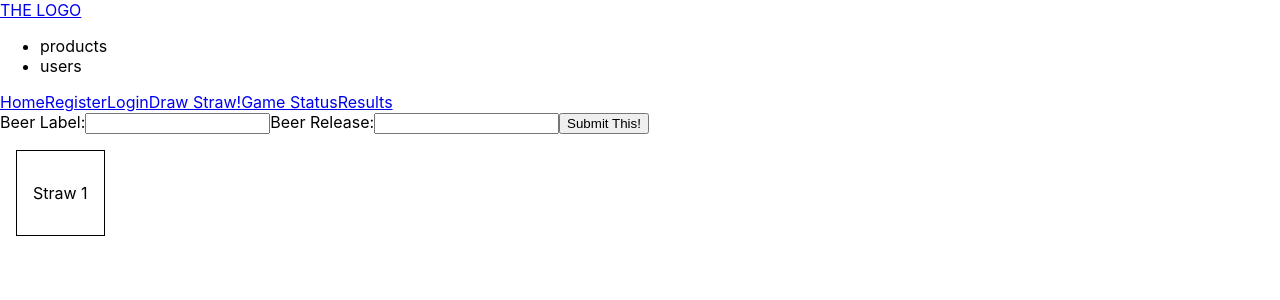
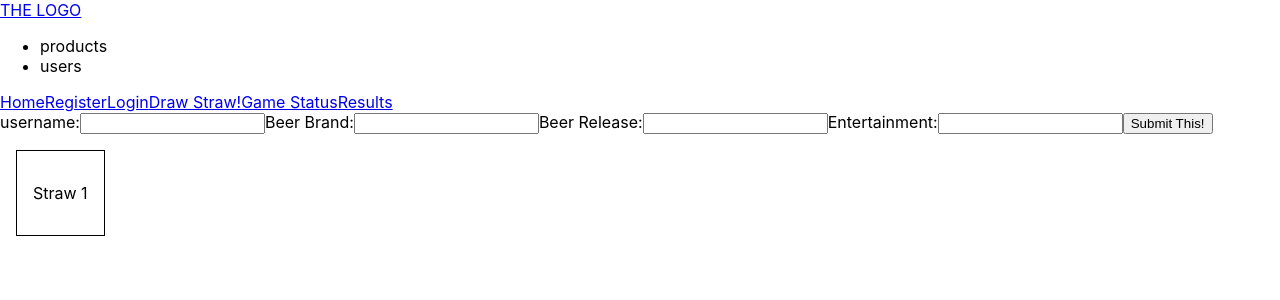
Before and after one commit to pocketcalculator/drawstrawsforbeerandsnacks-client, a React (Create React App) app: page /draw in a window 1280 px wide. Shown: the top 300 px of the page. Built offline with nearby package versions, Linux system fonts and the light colour scheme.

Commit message:
basic functionality and rendering working for each component

```diff
--- a/src/components/Draw/Draw.js
+++ b/src/components/Draw/Draw.js
@@ -10,9 +10,7 @@ const Draw = (props) => {
     <div>
       <Form
         submitted={(event) => props.submitted(event)}
-        changed={(event) => props.changed(event)}
-        beerLabel={props.beerLabel}
-        beerRelease={props.beerRelease}/>
+        changed={(event) => props.changed(event)}/>
       <StrawBox strawClicked={() => props.strawClicked()}/>
     </div>
   )
--- a/src/components/Draw/Form/Form.js
+++ b/src/components/Draw/Form/Form.js
@@ -5,26 +5,35 @@ import './Form.css'
 const Form = ( props ) => {
   return (
     <form onSubmit={props.submitted}>
-      <label htmlFor="beerLabel">Beer Label:</label>
+      <label htmlFor="userName">username:</label>
       <input
         onChange={props.changed}
-        id="beerLabel"
-        name="beerLabel"
+        id="userName"
+        name="userName"
         type="text"
-        value={props.beerLabel}
       />
-
+      <label htmlFor="beerBrand">Beer Brand:</label>
+      <input
+        onChange={props.changed}
+        id="beerBrand"
+        name="beerBrand"
+        type="text"
+      />
       <label htmlFor="beerRelease">Beer Release:</label>
       <input
         onChange={props.changed}
         id="beerRelease"
         name="beerRelease"
         type="text"
-        value={props.beerRelease}
       />
-
+      <label htmlFor="entertainment">Entertainment:</label>
+      <input
+        onChange={props.changed}
+        id="entertainment"
+        name="entertainment"
+        type="text"
+      />
       <button>Submit This!</button>
-
   </form>
   )
 }
--- a/src/components/Results/Results.js
+++ b/src/components/Results/Results.js
@@ -4,16 +4,15 @@ import './Results.css'
 
 const Results = ( props ) => {
 
-  const displayResults = props.data.map( (previousWeeksResults, index) => {
+  const displayResults = props.archivedGames.map( (previousWeeksResults, index) => {
     let players = previousWeeksResults.players.map( player => {
       return (
-        player.username
+        player.userName
       )
     })
     let winner = previousWeeksResults.players.find( player => {
-      return previousWeeksResults.winner === player.username
+      return previousWeeksResults.winner === player.userName
     })
-    console.log(winner)
     return (
       <div className="Results" key={index}>
         <p>For week {previousWeeksResults.week}, players were: {players.join(", ")}.  The winner was {previousWeeksResults.winner}.</p>
--- a/src/components/Status/Status.js
+++ b/src/components/Status/Status.js
@@ -1,18 +1,22 @@
 import React from "react"
 
 const Status = ( props ) => {
-  console.log(props.newGame)
   let gameStatus
   if (props.newGame === true) {
     gameStatus = 'No one has entered for this week yet.  Draw a straw to get it started!'
   } else {
-    gameStatus = (
-      props.currentGame.week
-    )
+    gameStatus = props.players.map( (currentWeekResults, index) => {
+        return (
+          <div className="Results" key={index}>
+            <p>{currentWeekResults.userName}</p>
+            <p>{currentWeekResults.strawDrawn}</p>
+          </div>
+        )
+    })
   }
   return (
     <div>
-      <p>{gameStatus}</p>
+      {gameStatus}
     </div>
   )
 }
--- a/src/containers/App.js
+++ b/src/containers/App.js
@@ -14,28 +14,23 @@ import Navigation from "../components/Navigation"
 class App extends Component {
 
   state = {
-    newGame: false,
-    submissionData: {
-      username: '',
-      strawDrawn: '',
-      beerLabel: '',
-      beerRelease: ''
-    },
-    currentGame: {
-      id: '',
-      week: 52,
-      straws: [1, 2, 3, 4, 5, 6, 7, 8, 9],
-      players: []
-    },
+    newGame: true,
+    userName: '',
+    beerRelease: '',
+    beerBrand: '',
+    snackRelease: '',
+    snackBrand: '',
+    entertainment: '',
+    players: [],
     archivedGames: [
       { id: 'a123',
         week: 49,
         winner: 'rick',
         players: [
           {
-            username: 'rick',
-            strawdrawn: 1,
-            strawlength: 20.5,
+            userName: 'rick',
+            strawDrawn: 1,
+            strawLength: 20.5,
             beerRelease: "420 Pale Ale",
             beerBrand: "Sweetwater Brewing Company",
             snackRelease: "Baked Potato Chips",
@@ -43,7 +38,7 @@ class App extends Component {
             entertainment: "MXC"
           },
           {
-            username: 'paul',
+            userName: 'paul',
             strawdrawn: 5,
             strawlength: 11.0,
             beerRelease: "Hawskbill",
@@ -59,7 +54,7 @@ class App extends Component {
         winner: 'dave',
         players: [
           {
-            username: 'dave',
+            userName: 'dave',
             strawdrawn: 4,
             strawlength: 2.5,
             beerRelease: "Ultra",
@@ -69,7 +64,7 @@ class App extends Component {
             entertainment: "Animal House Favorite Clips"
           },
           {
-            username: 'jacque',
+            userName: 'jacque',
             strawdrawn: 8,
             strawlength: 1.2,
             beerRelease: "Rose",
@@ -86,44 +81,39 @@ class App extends Component {
   formSubmitHandler = ( event ) => {
     event.preventDefault()
     console.log('formSubmitHandler invoked!')
-    this.setState({submissionData: {[event.target.name]: event.target.value}})
+    const userSubmission= {
+      userName: this.state.userName,
+      strawdrawn: this.state.strawDrawn,
+      strawlength: this.state.strawLength,
+      beerRelease: this.state.beerRelease,
+      beerBrand: this.state.beerBrand,
+      snackRelease: this.state.snackRelease,
+      snackBrand: this.state.snackBrand,
+      entertainment: this.state.entertainment
+    }
+    let playerList = this.state.players
+    playerList.push(userSubmission)
+    this.setState({players: playerList})
+    this.setState({newGame: false})
   }
 
-  formChangeHandler = ( event, id ) => {
+  formChangeHandler = ( event ) => {
     console.log('formSubmitHandler invoked!')
-    const fieldIndex = this.state.submissionData.findIndex(field => {
-      return field.id === field
+    this.setState({
+      [event.target.name]: event.target.value
     })
-
-    const field = {
-      ...this.state.submissionData[fieldIndex]
-    }
-
-    field.name = event.target.value
-
-    const submissionData = {...this.state.submissionData}
-    submissionData[fieldIndex] = field
-    this.setState({submissionData: submissionData})
   }
 
   strawClickHandler = () => {
     console.log('strawClickHandler invoked!')
-    let currentPlayer = {
-      username: 'paul',
-      strawDrawn: 1
-    }
     this.setState(
-      { submissionData: currentPlayer }
+      {
+        strawDrawn: 1,
+        strawLength: 23
+      }
     )
   }
-/*
-  startGame = () => {
-    if (this.state.newGame === true) {
-      this.createStraws()
-      this.setState({newGame: false})
-    }
-  }
-*/
+
 /*
   createStraws = () => {
     console.log('creating 9 random length straws...')
@@ -136,7 +126,6 @@ class App extends Component {
 */
 
   render() {
-    let field
     return (
       <div>
         <Navbar />
@@ -151,19 +140,17 @@ class App extends Component {
                 path="/draw"
                 render={(props) => <Draw
                   submitted={(event) => this.formSubmitHandler(event)}
-                  changed={this.formChangeHandler.bind(this, field)}
+                  changed={this.formChangeHandler.bind(this)}
                   strawClicked={() => this.strawClickHandler()}
-                  beerLabel={this.state.submissionData.beerLabel}
-                  beerRelease={this.state.submissionData.beerRelease}
                   />}
               />
               <Route
                 path="/results"
-                render={(props) => <Results data={this.state.archivedGames} />}
+                render={(props) => <Results archivedGames={this.state.archivedGames} />}
               />
               <Route
                 path="/status"
-                render={(props) => <Status newGame={this.state.newGame} currentGame={this.state.currentGame} />}
+                render={(props) => <Status newGame={this.state.newGame} players={this.state.players} />}
               />
               <Route component={Error} />
             </Switch>
```
